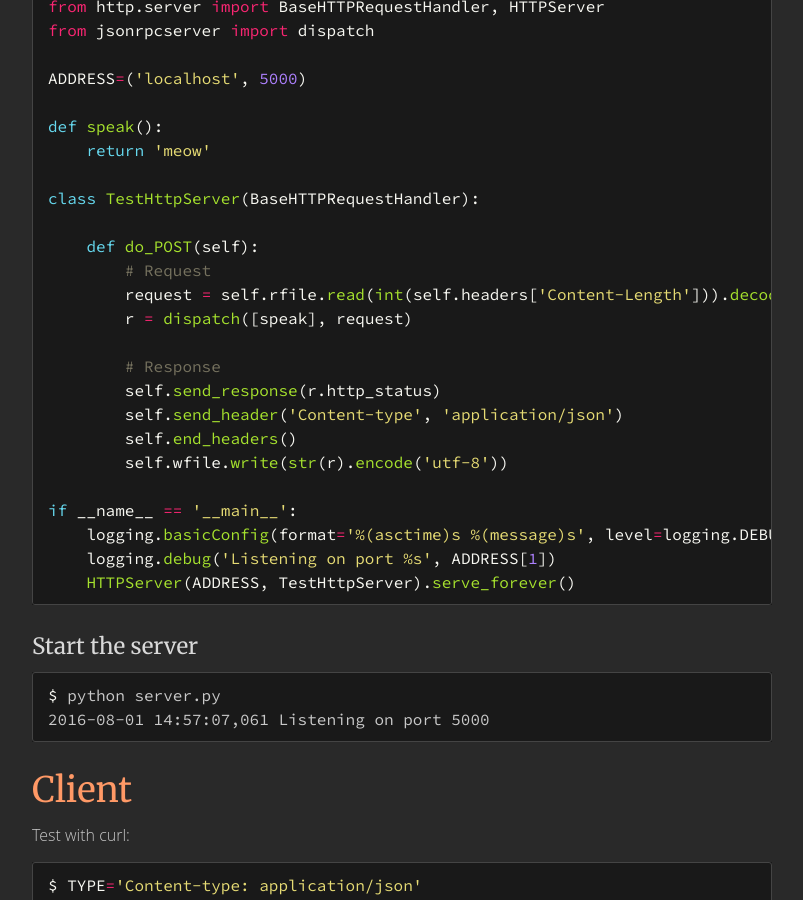
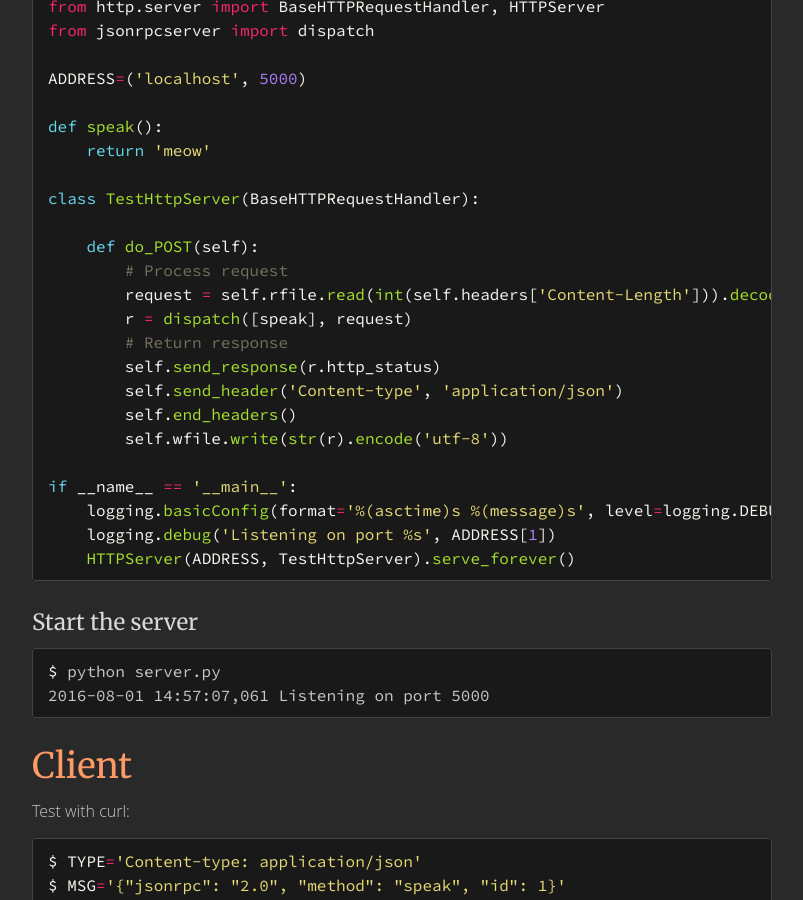
Before and after one commit to explodinglabs/explodinglabs.github.io, a Jekyll site: the page built from _json-rpc/httpserver.markdown, in a window 1280 px wide and 900 px high, scrolled down 773 px. Shown: the whole window, without its empty margins (238-1041 px from the left). Built offline with Jekyll 4.4.1, drawn with Linux system fonts in a browser that asks for light colours; some web fonts are replaced.

Commit message:
Adjust httpserver example

```diff
--- a/_json-rpc/httpserver.markdown
+++ b/_json-rpc/httpserver.markdown
@@ -45,11 +45,10 @@ def speak():
 class TestHttpServer(BaseHTTPRequestHandler):
 
     def do_POST(self):
-        # Request
+        # Process request
         request = self.rfile.read(int(self.headers['Content-Length'])).decode('utf-8')
         r = dispatch([speak], request)
-
-        # Response
+        # Return response
         self.send_response(r.http_status)
         self.send_header('Content-type', 'application/json')
         self.end_headers()
```
